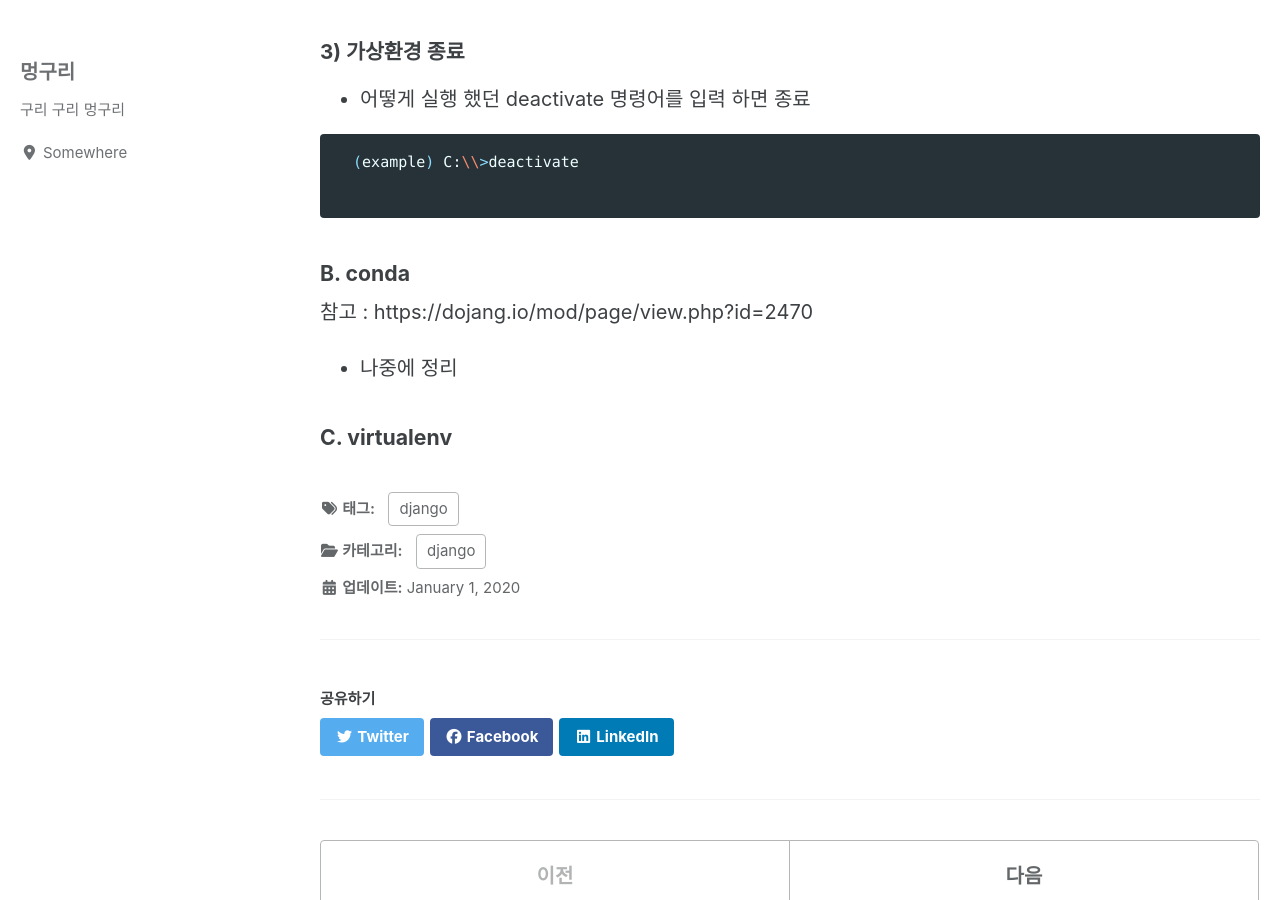
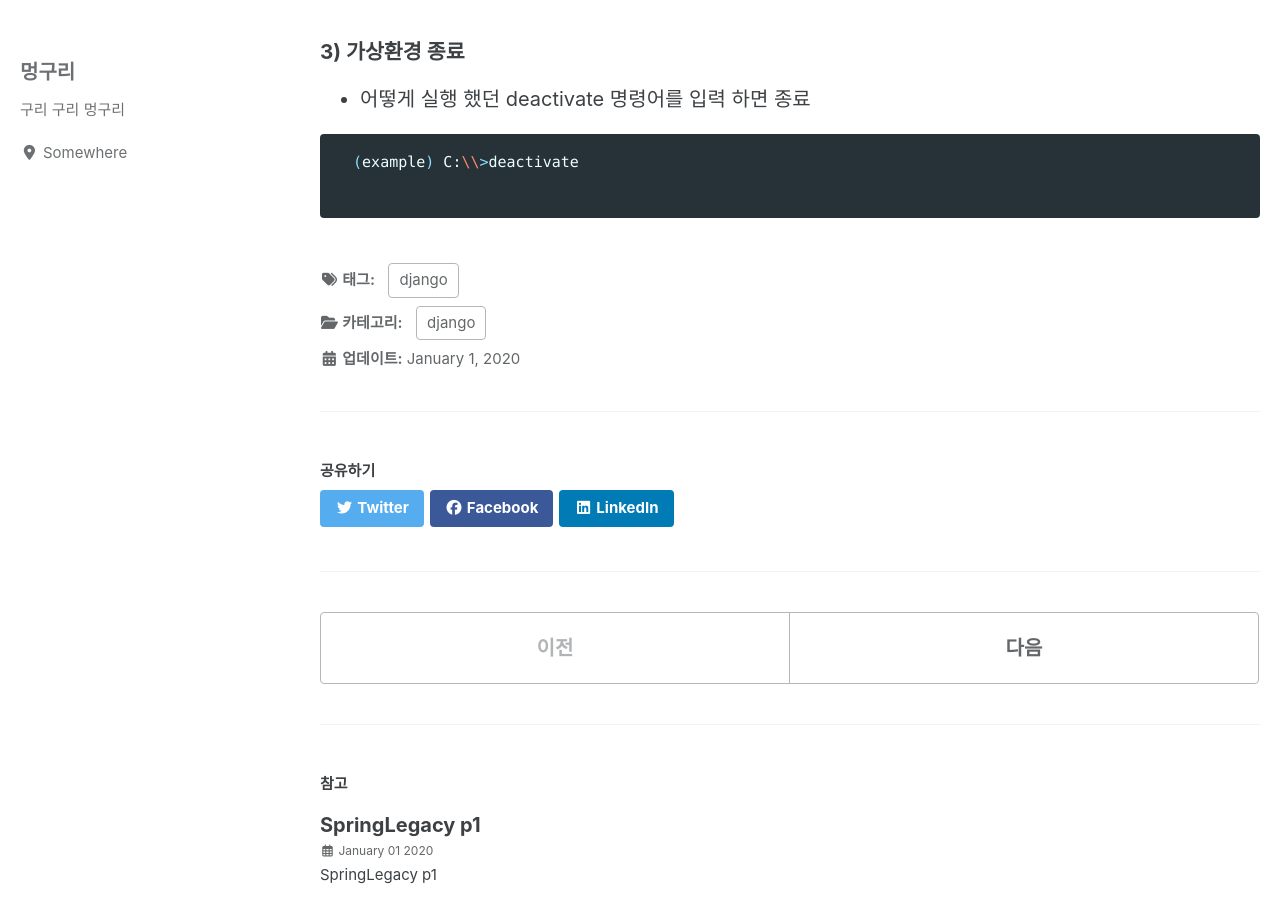
Before and after one commit to Daeki/Daeki.github.io, a Jekyll site: the page built from _posts/2020-01-01-django-v1.md, in a window 1280 px wide and 900 px high, scrolled down 1975 px. Built offline with Jekyll 4.4.1, drawn with Linux system fonts in a browser that asks for light colours; cached includes are drawn as plain includes; nearby versions of some CDN libraries.

Commit message:
Update 2020-01-01-django-v1.md

````diff
--- a/_posts/2020-01-01-django-v1.md
+++ b/_posts/2020-01-01-django-v1.md
@@ -91,11 +91,3 @@ D:\choa\python\work\example>activate.bat
   (example) C:\\>deactivate
 
 ```
-
-#### B. conda
-
-참고 : https://dojang.io/mod/page/view.php?id=2470
-
-- 나중에 정리
-
-#### C. virtualenv
````
